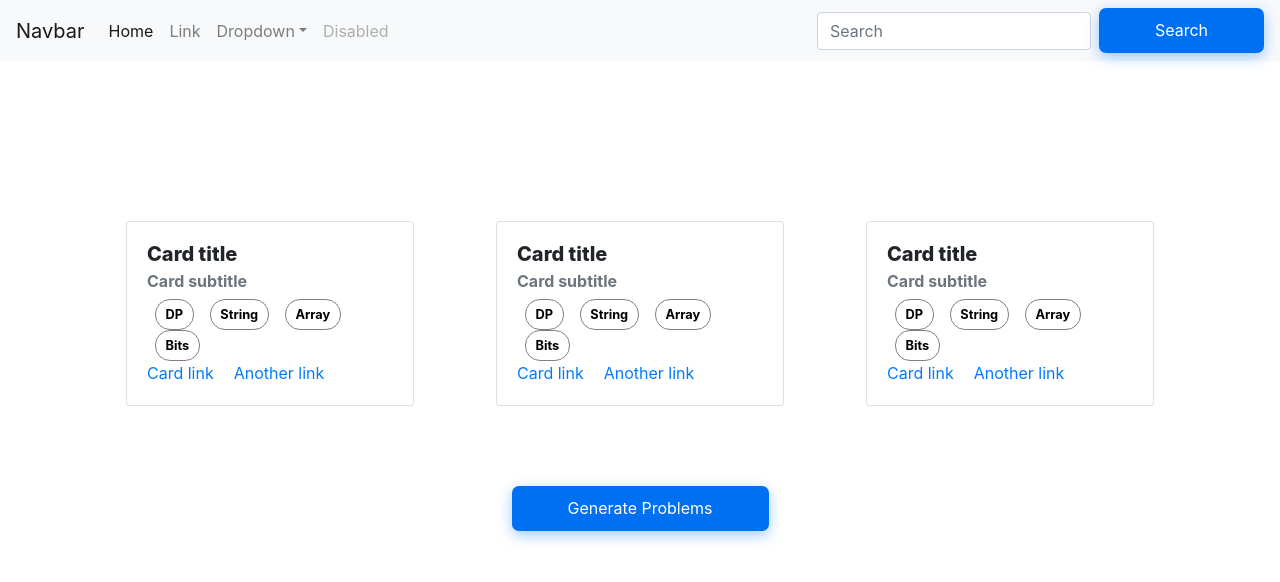
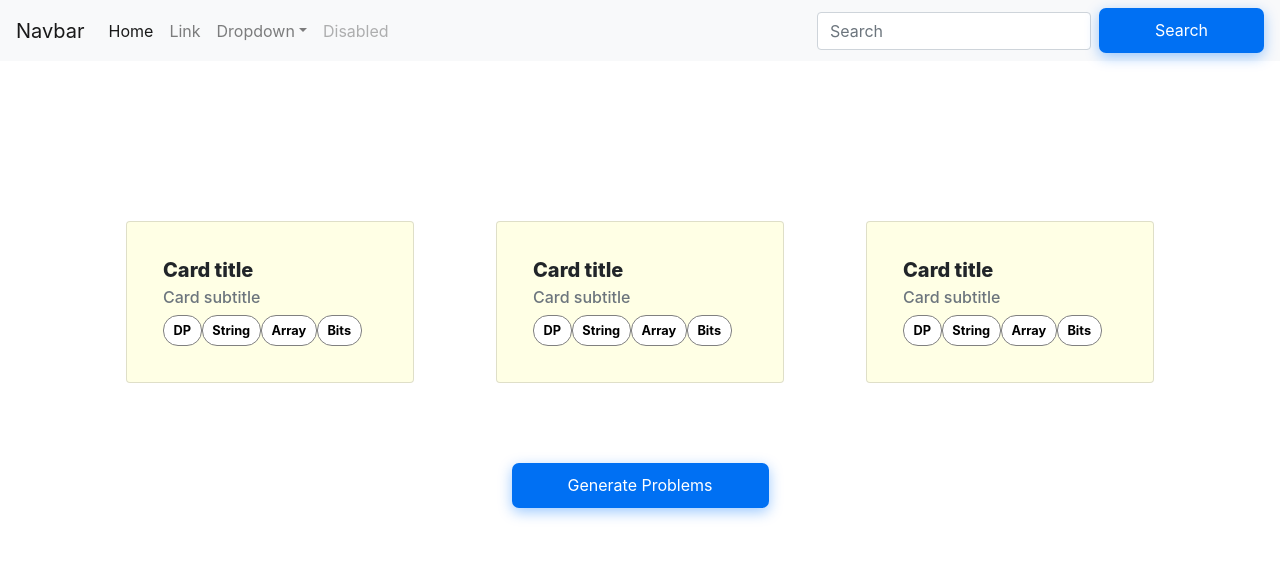
Before and after one commit to Tsaha11/Leetcode-OAGenerator, a React (Create React App) app: page / in a window 1280 px wide. Shown: the top 582 px of the page. Built offline with nearby package versions, Linux system fonts and the light colour scheme.

Commit message:
problem json data fetching

```diff
--- a/src/App.js
+++ b/src/App.js
@@ -8,9 +8,11 @@ function App() {
   const [easy,setEasy]=useState([]);
   const [medium,setMedium]=useState([]);
   const [hard,sethard]=useState([]);
-  useEffect(()=>{
+  useEffect((data)=>{
     setData(data1);
-    setEasy(data1.sort(data=>data))
+    data1.forEach((ev)=>{
+      console.log(ev.key)
+    })
   },[]);
   return (
     <div className="App">
--- a/src/components/Problem.css
+++ b/src/components/Problem.css
@@ -7,7 +7,11 @@
 }
 .card{
     width: 18rem;
+    background-color: rgb(255, 255, 229);
+    padding: 1rem;
     text-align: left;
+}
+.card-body{
 }
 .tags{
     display: flex;
@@ -24,8 +28,7 @@
     padding: 0.6rem;
     padding-top: 0.3rem;
     padding-bottom: 0.3rem;
-    margin-right: 0.5rem;
-    margin-left: 0.5rem;
+
 }
 .btn{
     margin-top: 5rem;
@@ -53,7 +56,7 @@ h5{
     font-weight: 800;
 }
 h6{
-    font-weight: 700;
+    font-weight: 500;
 }
 .easy{
     color: green;
--- a/src/components/Problem.jsx
+++ b/src/components/Problem.jsx
@@ -19,12 +19,6 @@ const Problem=()=>{
                 <span>Bits</span>
               </div>
             </div>
-            <a href="#" class="card-link">
-              Card link
-            </a>
-            <a href="#" class="card-link">
-              Another link
-            </a>
           </div>
         </div>
     </>
```
